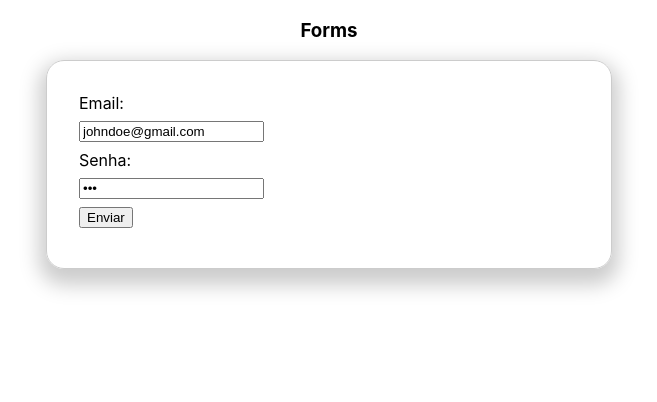
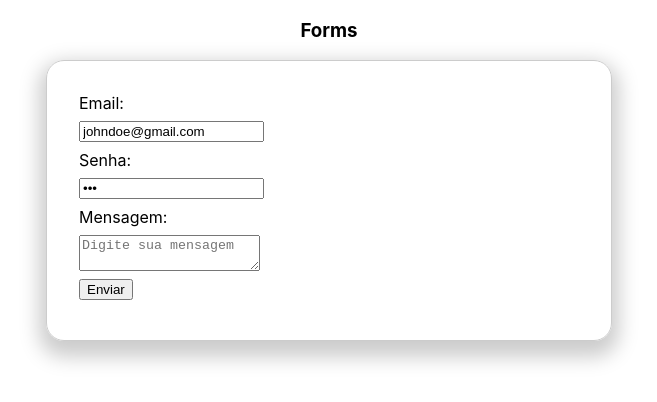
Before and after one commit to GilbertoASJ/ReactJs-Course, a React (Create React App) app in the folder 5_forms/: page / in a window 1280 px wide. Shown: the top 402 px of the page, without its empty margins (311-968 px from the left). Built offline with nearby package versions, Linux system fonts and the light colour scheme.

Commit message:
Feature: :sparkles: Textarea on react

```diff
--- a/5_forms/src/components/PrincipalForm.jsx
+++ b/5_forms/src/components/PrincipalForm.jsx
@@ -8,6 +8,8 @@ const PrincipalForm = ({ currentUser }) => {
 	// 6 - Controlled inputs
 	const [email, setEmail] = useState(currentUser ? currentUser.email : '');
 	const [password, setPassword] = useState(currentUser ? currentUser.password : '');
+
+	const [message, setMessage] = useState('');
 
 	const handleEmail = (e) => {
 
@@ -21,11 +23,12 @@ const PrincipalForm = ({ currentUser }) => {
 		e.preventDefault()
 
 		console.log('Enviando o formulário')
-		console.log(email, password)
+		console.log(email, password, message)
 
 		// 7 - Limpar formulário
 		setEmail('')
 		setPassword('')
+		setMessage('')
 	}
 
 	// console.log(email)
@@ -64,6 +67,19 @@ const PrincipalForm = ({ currentUser }) => {
 					/>
 				</label>
 
+				{/* 8 - Textarea */}
+				<label>
+					<span>Mensagem: </span>
+					<textarea
+						name="message"
+						placeholder="Digite sua mensagem"
+						id="message"
+						onChange={(e) => {setMessage(e.target.value)}}
+						value={message}
+					>
+					</textarea>
+				</label>
+
 				<input type="submit" value="Enviar" />
 			</form>
 		</>
```
